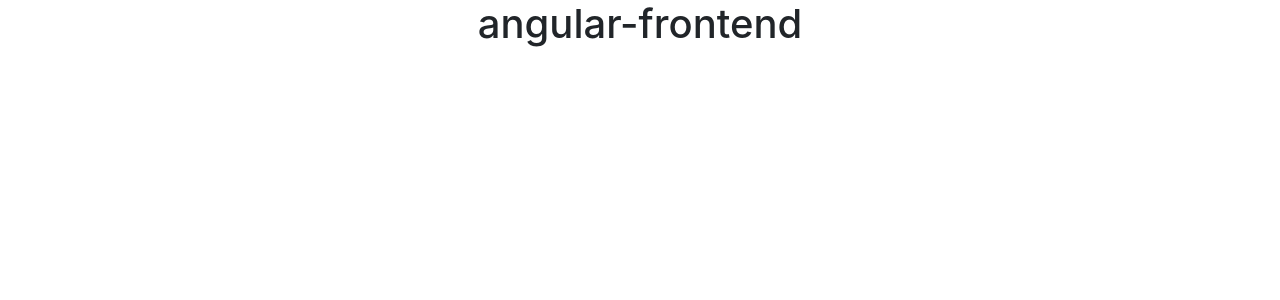
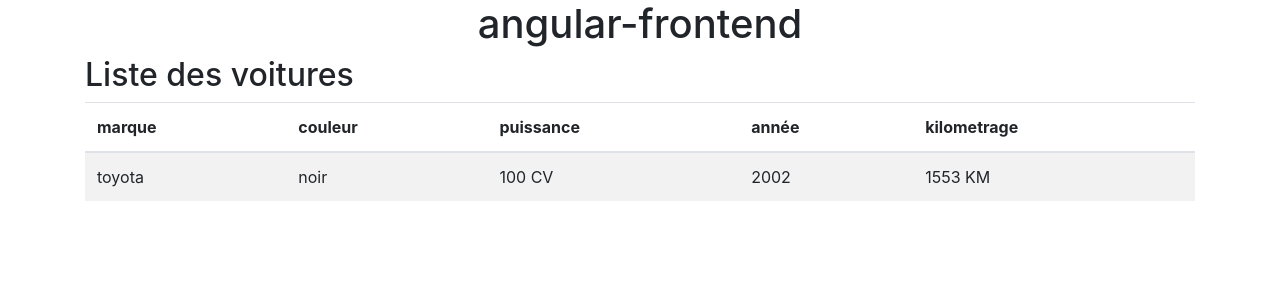
Before and after one commit to ingeno-test/FrontEnd-Angular, an Angular app: page / in a window 1280 px wide. Shown: the top 300 px of the page. Built offline with nearby package versions, Linux system fonts and the light colour scheme.

Commit message:
add voiture-list componnent

```diff
--- a/src/app/app.component.html
+++ b/src/app/app.component.html
@@ -1 +1,4 @@
 <h1 class="text-center">{{title}}</h1>
+<div class="container">
+    <app-voiture-list></app-voiture-list>
+</div>
--- a/src/app/app.module.ts
+++ b/src/app/app.module.ts
@@ -2,10 +2,12 @@ import { BrowserModule } from '@angular/platform-browser';
 import { NgModule } from '@angular/core';
 
 import { AppComponent } from './app.component';
+import { VoitureListComponent } from './voiture-list/voiture-list.component';
 
 @NgModule({
   declarations: [
-    AppComponent
+    AppComponent,
+    VoitureListComponent
   ],
   imports: [
     BrowserModule
--- /dev/null
+++ b/src/app/voiture-list/voiture-list.component.html
@@ -0,0 +1,21 @@
+<h2>Liste des voitures</h2>
+<table class="table table-striped">
+    <thead>
+        <tr>
+            <th>marque</th>
+            <th>couleur</th>
+            <th>puissance</th>
+            <th>année</th>
+            <th>kilometrage</th>
+        </tr>
+    </thead>
+    <tbody>
+        <tr *ngFor="let voiture of voitures">
+            <td>{{voiture.marque}}</td>
+            <td>{{voiture.couleur}}</td>
+            <td>{{voiture.puissance}} CV</td>
+            <td>{{voiture.annee}}</td>
+            <td>{{voiture.kilometrage}} KM</td>
+        </tr>
+    </tbody>
+</table>
--- /dev/null
+++ b/src/app/voiture-list/voiture-list.component.ts
@@ -0,0 +1,28 @@
+import { Component, OnInit } from '@angular/core';
+import { Voiture } from '../model/voiture';
+
+@Component({
+  selector: 'app-voiture-list',
+  templateUrl: './voiture-list.component.html',
+  styleUrls: ['./voiture-list.component.css']
+})
+export class VoitureListComponent implements OnInit {
+
+  voitures: Voiture[];
+
+  constructor() { }
+
+  ngOnInit(): void {
+    this.voitures = [
+      {
+        "id":1,
+        "marque":"toyota",
+        "couleur":"noir",
+        "puissance":100,
+        "annee":2002,
+        "kilometrage":1553
+     }
+  ];
+  }
+
+}
```
Also changed, not shown: src/app/voiture-list/voiture-list.component.css (added), 1 other file (tests, documents, lock files or other folders).
